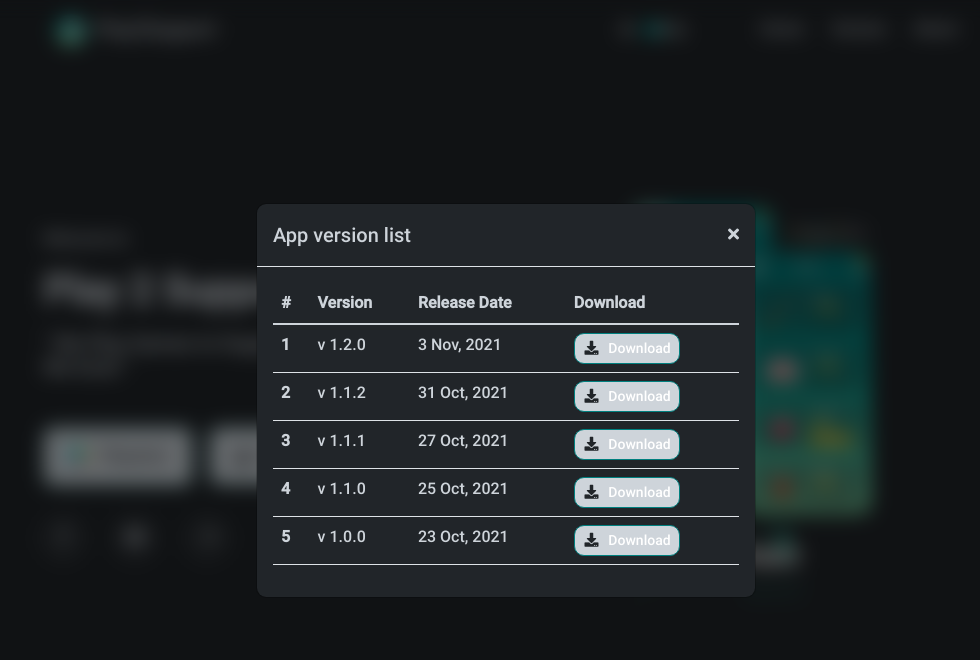
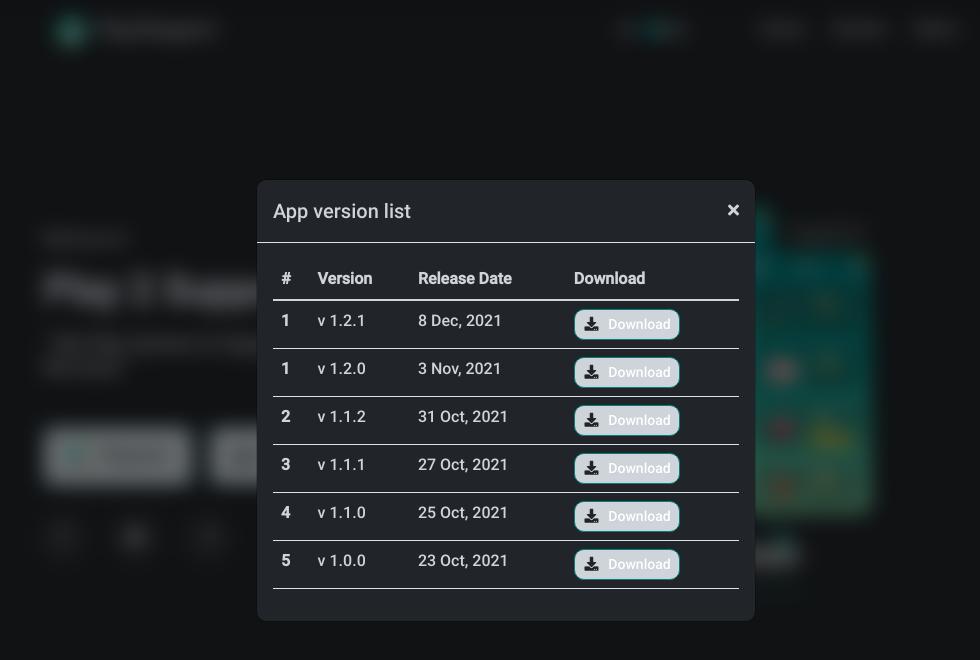
Before and after one commit to play2support/play2support.github.io, a plain HTML site: page index.html in a window 1280 px wide. Both pictures are taken after a click on the link "Version". Shown: the whole page, without its empty margins (134-1114 px from the left). Drawn offline with Linux system fonts and the light colour scheme.

Commit message:
Uploaded P2S_v1.2.1

```diff
--- a/index.html
+++ b/index.html
@@ -81,7 +81,7 @@
                             <img src="assets/img/google-play.png" class="me-2" width="25" alt="">
                             <span>Playstore</span>
                         </a>
-                        <a class="btn btn-primary px-xl-4 py-xl-3 mb-3 mb-md-0 d-flex justify-content-center align-items-center headline" href="https://github.com/play2support/play2support.github.io/releases/download/v1.2.0/Play2Support_v1.2.0.apk">
+                        <a class="btn btn-primary px-xl-4 py-xl-3 mb-3 mb-md-0 d-flex justify-content-center align-items-center headline" href="https://github.com/play2support/play2support.github.io/releases/download/v1.2.1/Play2Support_v1.2.1.apk">
                             <i class="fas fa-download me-2"></i>
                             <span>Direct Download</span>
                         </a>
@@ -138,6 +138,14 @@
                             </tr>
                             </thead>
                             <tbody>
+                            <tr>
+                                <th scope="row">1</th>
+                                <td>v 1.2.1</td>
+                                <td>8 Dec, 2021</td>
+                                <td>
+                                    <a class="btn btn-primary btn-sm" href="https://github.com/play2support/play2support.github.io/releases/download/v1.2.1/Play2Support_v1.2.1.apk"><i class="fas fa-download fa-fw me-2"></i>Download</a>
+                                </td>
+                            </tr>
                             <tr>
                                 <th scope="row">1</th>
                                 <td>v 1.2.0</td>
```
